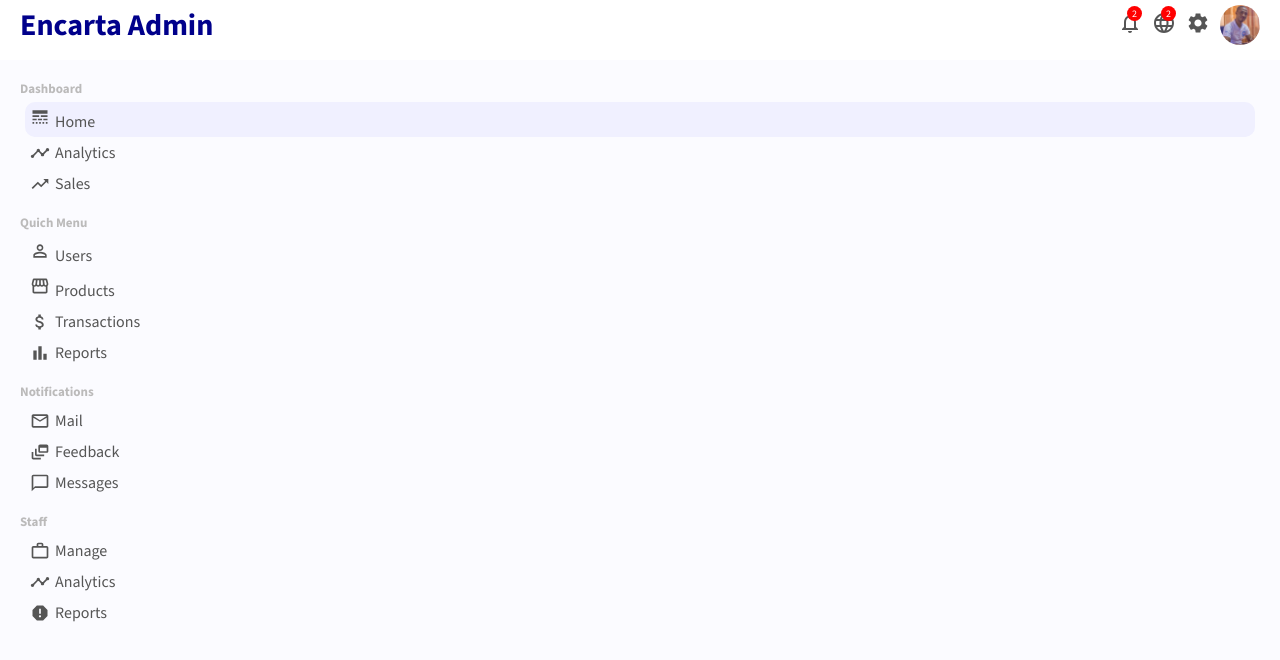
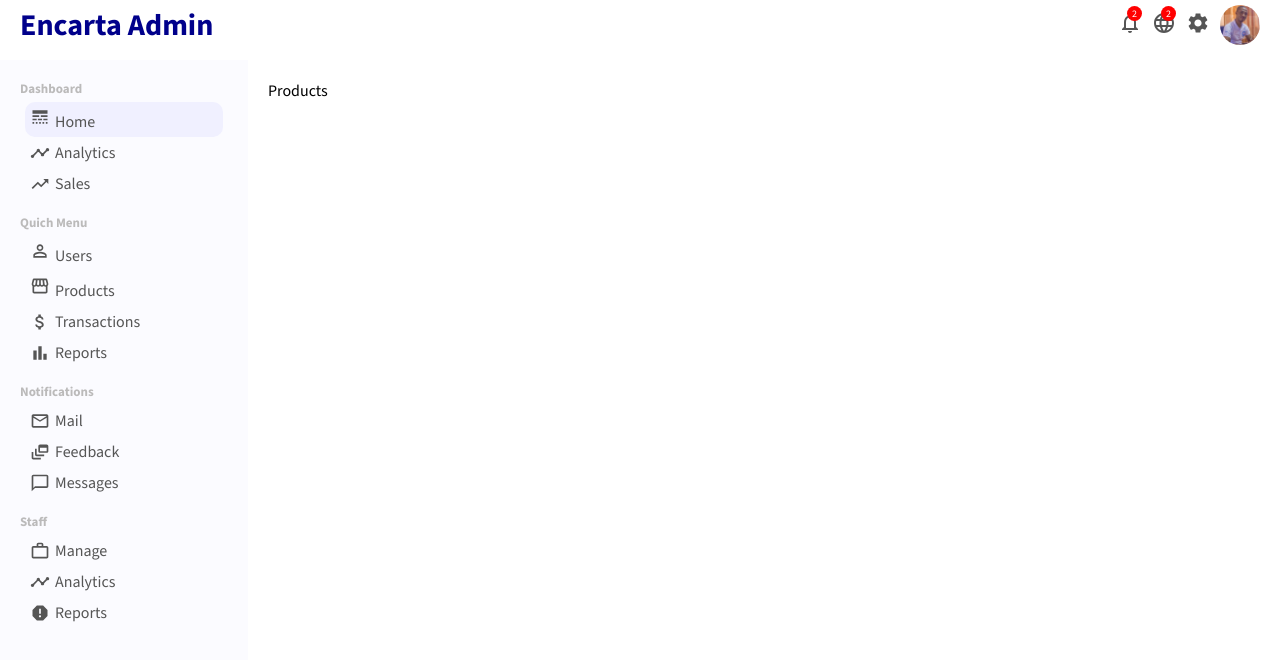
Before and after one commit to anyars-encarta/admin-panel, a React (Create React App) app: page /products in a window 1280 px wide. Shown: the top 660 px of the page. Built offline with nearby package versions, Linux system fonts and the light colour scheme.

Commit message:
Create Products component

```diff
--- a/src/App.js
+++ b/src/App.js
@@ -6,6 +6,7 @@
 import UserList from "./pages/userList/UserList";
 import User from "./pages/user/User";
 import NewUser from "./pages/newUser/NewUser";
+import Products from "./pages/products/Products";
 
 const App = () => {
   return (
@@ -20,6 +21,7 @@
           <Route path='/users' element={<UserList />} />
           <Route path='/user/:userId' element={<User />} />
           <Route path='/newUser' element={<NewUser />} />
+          <Route path='/products' element={<Products />} />
         </Routes>
       </div>
     </Router>
--- /dev/null
+++ b/src/pages/products/Products.jsx
@@ -0,0 +1,10 @@
+import React from 'react';
+import './products.css';
+
+const Products = () => {
+  return (
+    <div className='products'>Products</div>
+  )
+}
+
+export default Products
--- /dev/null
+++ b/src/pages/products/products.css
@@ -0,0 +1,4 @@
+.products {
+    flex: 4;
+    padding: 20px;
+}
```
